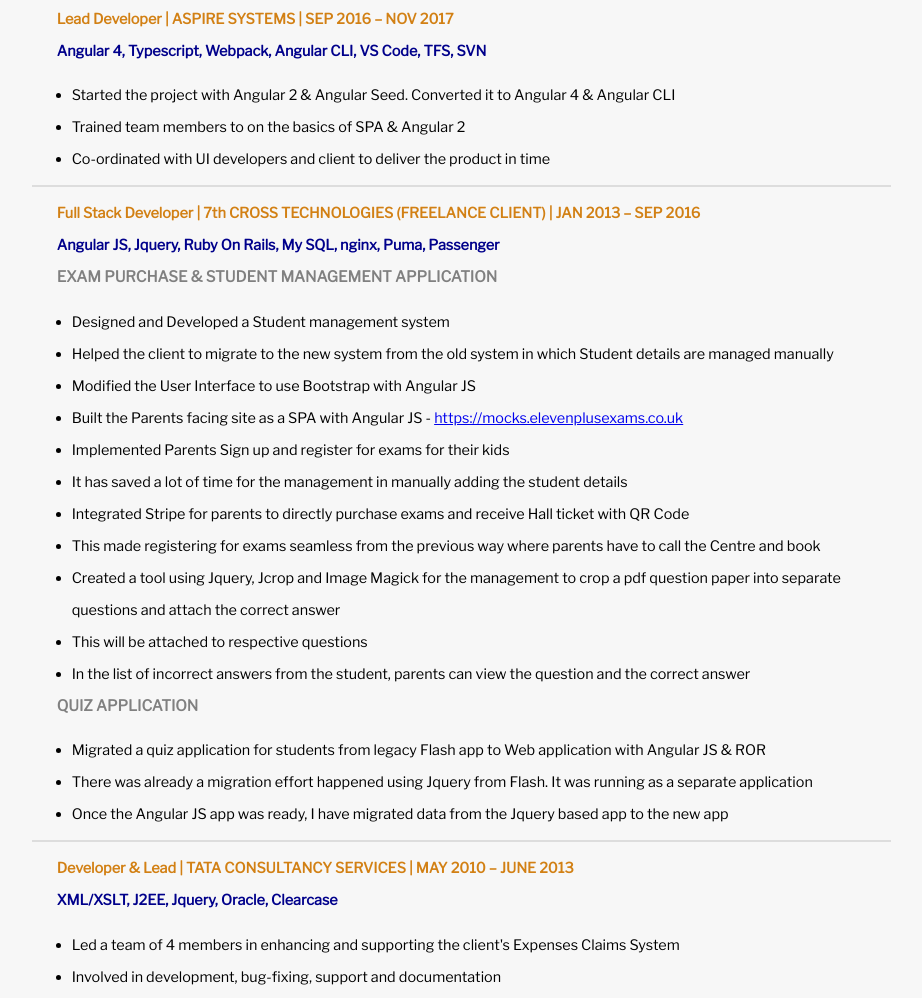
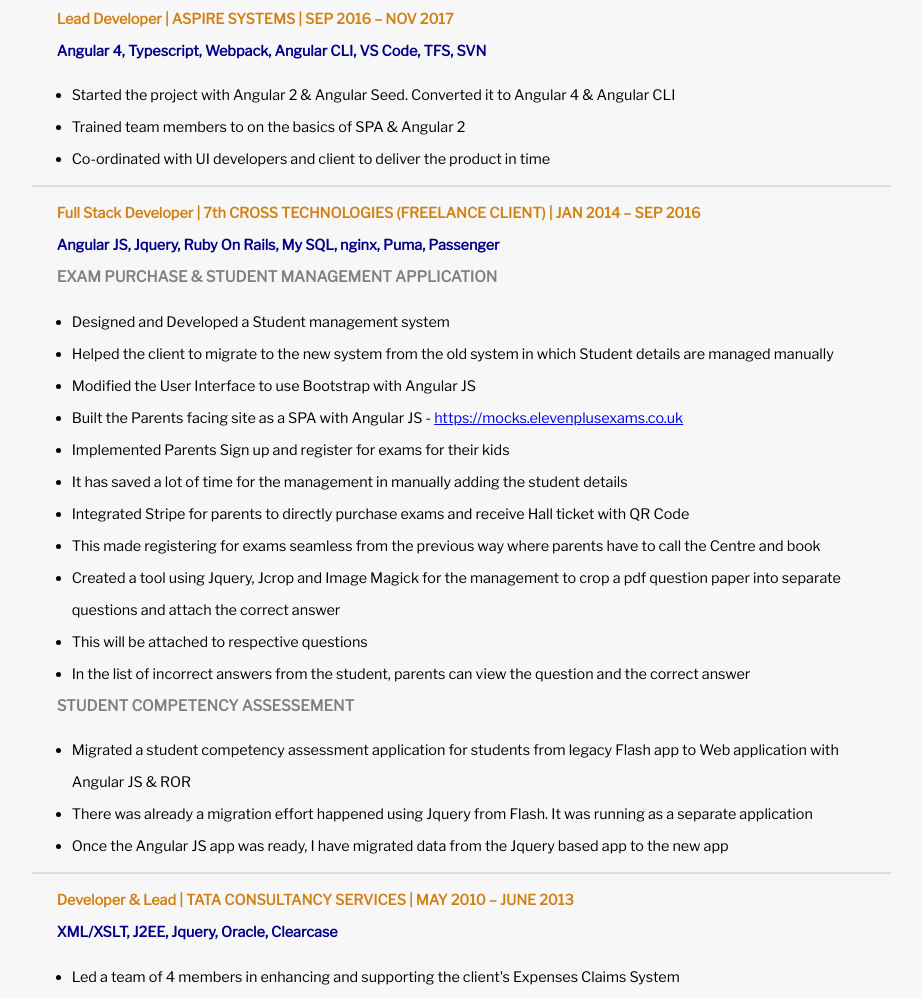
Before and after one commit to saravanaselvan/portfolio, a Gatsby site: page /resume in a window 1280 px wide. Shown: the part 1334-2332 px from the top of the page, without its empty margins (286-1208 px from the left). Built offline with nearby package versions, Linux system fonts and the light colour scheme; Gatsby itself is replaced by a stand-in of ours.

Commit message:
fixed resume content

```diff
--- a/src/constants/projects.constants.js
+++ b/src/constants/projects.constants.js
@@ -4,7 +4,7 @@
     duration: "NOV 2017 – TILL DATE",
     role: "Lead Developer",
     client: "IFF, Chennai",
-    tools: "Angular 5, Typescript, Node JS/Express JS, VS Code, GIT, Jenkins.",
+    tools: "Angular 6, Typescript, Node JS/Express JS, VS Code, GIT, Jenkins.",
     projectDetails: [
       {
         title: "",
@@ -43,7 +43,7 @@
   },
   {
     company: "7th CROSS TECHNOLOGIES (FREELANCE CLIENT)",
-    duration: "JAN 2013 – SEP 2016",
+    duration: "JAN 2014 – SEP 2016",
     role: "Full Stack Developer",
     client: "Elevenplus Exams, UK (https://www.elevenplusexams.co.uk)",
     tools: "Angular JS, Jquery, Ruby On Rails, My SQL, nginx, Puma, Passenger",
@@ -65,9 +65,9 @@
         ],
       },
       {
-        title: "QUIZ APPLICATION",
+        title: "STUDENT COMPETENCY ASSESSEMENT",
         responsibilities: [
-          "Migrated a quiz application for students from legacy Flash app to Web application with Angular JS & ROR",
+          "Migrated a student competency assessment application for students from legacy Flash app to Web application with Angular JS & ROR",
           "There was already a migration effort happened using Jquery from Flash. It was running as a separate application",
           "Once the Angular JS app was ready, I have migrated data from the Jquery based app to the new app",
         ],
```
